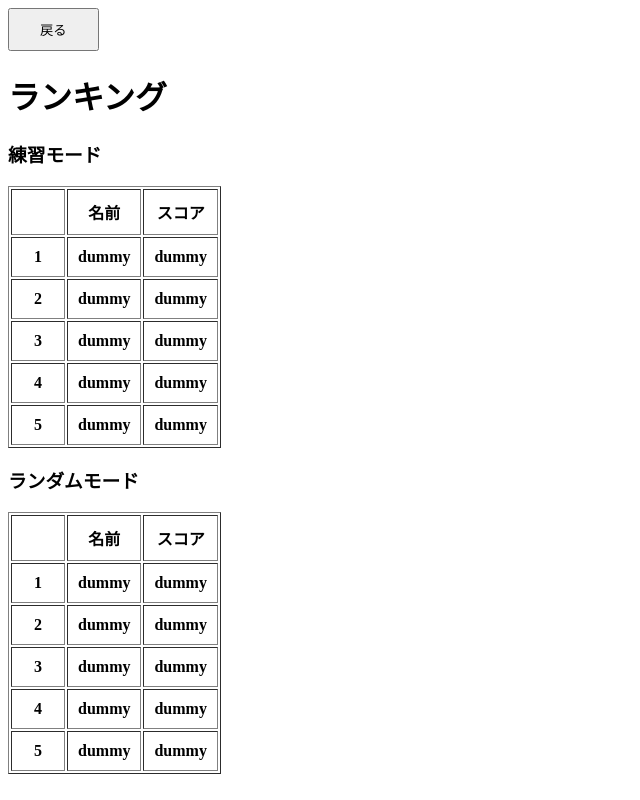
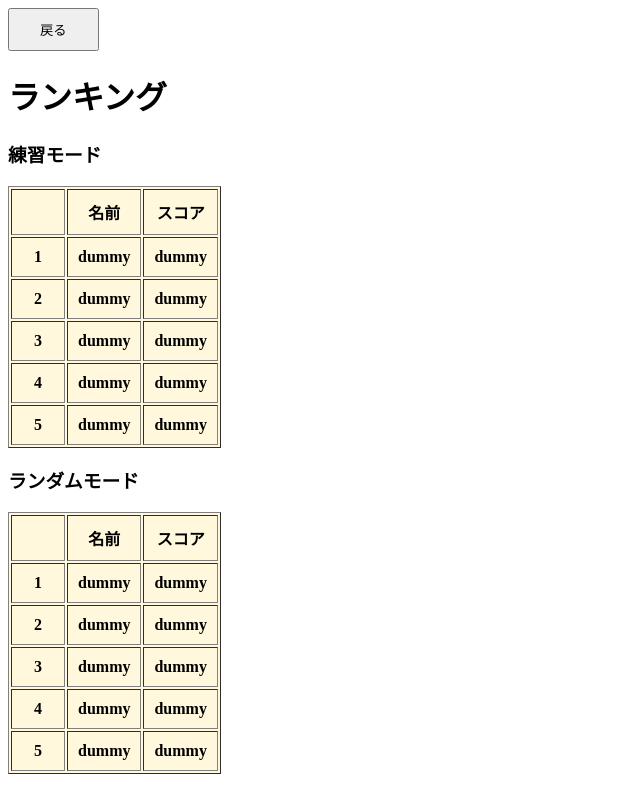
Before and after one commit to 2021AIT-OOP2-G07/GUI_Project, a Flask app: page /ranking in a window 1280 px wide. Shown: the whole page, without its empty margins (0-640 px from the left). Run offline with Flask 2, Linux system fonts and the light colour scheme; lists and menus that the app fills with data are empty.

Commit message:
ランキングの表を着色

```diff
--- a/static/ranking.css
+++ b/static/ranking.css
@@ -6,6 +6,10 @@ table td {
     padding: 3px 10px;
 }
 
+table {
+    background-color:cornsilk;
+}
+
 input {
     padding: 10px 30px;
 }
```
